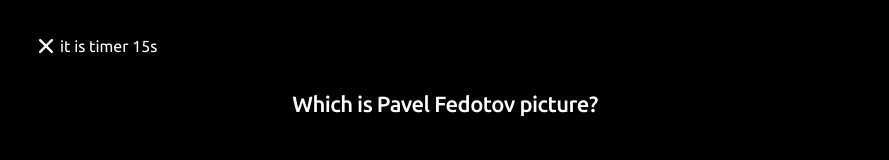
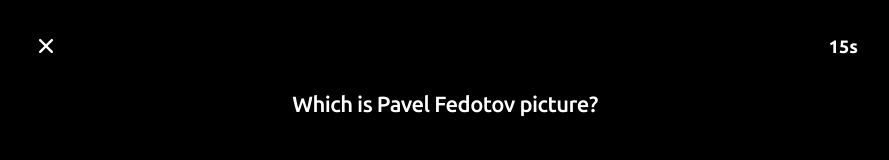
Before and after one commit to olesiklesha/art-quiz, a React (Create React App) app: page /app/quiz/1-art in a window 1280 px wide. Shown: the top 160 px of the page, without its empty margins (195-1084 px from the left). Built offline with nearby package versions, Linux system fonts and the light colour scheme.

Commit message:
feat: create the timer

```diff
--- a/src/components/Game-dialog/helper/index.ts
+++ b/src/components/Game-dialog/helper/index.ts
@@ -8,14 +8,13 @@ export enum GameActionKind {
 
 interface GameAction {
   type: GameActionKind;
-  payload?: boolean | unknown;
+  payload?: boolean;
 }
 
 interface GameState {
   roundNumber: number;
   answersState: boolean[];
   roundsState: IPicture[];
-  variant: string;
   isTimerActive: boolean;
 }
 
--- a/src/components/Game-dialog/index.tsx
+++ b/src/components/Game-dialog/index.tsx
@@ -19,7 +19,6 @@ const GameDialog: FC<GameDialogProps> = ({ round }) => {
   const variant = round.split('-').slice(-1).join('');
   const [gameState, gameDispatch] = useReducer(gameReducer, {
     answersState: [],
-    variant,
     roundNumber: 0,
     roundsState: getInitialGameState(round, variant),
     isTimerActive: true,
@@ -59,26 +58,31 @@ const GameDialog: FC<GameDialogProps> = ({ round }) => {
     finish();
   }, [finish, answersState, dispatch, round, variant]);
 
-  const { author, year, name, imageNum } = roundsState[roundNumber];
-  const checkAnswer = useCallback((answer: string, correctAnswer: string) => {
-    gameDispatch({
-      type: GameActionKind.SET_ANS_STATE,
-      payload: answer === correctAnswer,
-    });
-    setIsOpened(true);
+  const toggleIsTimerActive = useCallback(() => {
     gameDispatch({
       type: GameActionKind.SET_T,
-      payload: false,
+      payload: !isTimerActive,
     });
-  }, []);
+  }, [isTimerActive]);
+
+  const { author, imageNum } = roundsState[roundNumber];
+
+  const checkAnswer = useCallback(
+    (answer: string, correctAnswer: string) => {
+      gameDispatch({
+        type: GameActionKind.SET_ANS_STATE,
+        payload: answer === correctAnswer,
+      });
+      setIsOpened(true);
+      toggleIsTimerActive();
+    },
+    [toggleIsTimerActive]
+  );
 
   const handleCloseModal = () => {
     setIsOpened(false);
     setNextRound();
-    gameDispatch({
-      type: GameActionKind.SET_T,
-      payload: true,
-    });
+    toggleIsTimerActive();
   };
 
   return (
@@ -86,8 +90,6 @@ const GameDialog: FC<GameDialogProps> = ({ round }) => {
       <GameRound
         imageNum={imageNum}
         author={author}
-        name={name}
-        year={year}
         gameVariant={variant}
         check={checkAnswer}
         isTimerActive={isTimerActive}
--- a/src/components/Game-round-header/index.tsx
+++ b/src/components/Game-round-header/index.tsx
@@ -19,6 +19,7 @@ const GameRoundHeader: FC<RoundHeaderProps> = ({ finishRound, isTimerActive }) =
   const handleBtnCloseClick = () => {
     setIsOpened((prev) => !prev);
   };
+
   const closeModal = () => {
     navigate(path === Variant.PIC ? AppRoutes.PIC : AppRoutes.ART, { replace: true });
   };
--- a/src/components/Timer/index.tsx
+++ b/src/components/Timer/index.tsx
@@ -1,5 +1,6 @@
 import React, { FC, useContext, useEffect, useState } from 'react';
 import { GlobalContext } from '../../store';
+import { Time } from './styles';
 
 interface TimerProps {
   finishRound: (answer: string, correctAnswer: string) => void;
@@ -12,17 +13,6 @@ const Timer: FC<TimerProps> = ({ finishRound, isTimerActive }) => {
   const [{ settings }] = useContext(GlobalContext);
   const { isTimeGame, duration } = settings;
   const [seconds, setSeconds] = useState(duration);
-  console.log(isTimerActive);
-  // const [isActive, setIsActive] = useState(isTimerActive);
-
-  // const toggleIsActive = () => {
-  //   setIsActive(!isActive);
-  // };
-  //
-  // const reset = () => {
-  //   setSeconds(duration);
-  //   setIsActive(true);
-  // };
 
   useEffect(() => {
     if (isTimerActive) {
@@ -36,11 +26,12 @@ const Timer: FC<TimerProps> = ({ finishRound, isTimerActive }) => {
       }, 1000);
     } else {
       clearInterval(interval);
+      setSeconds(duration);
     }
     return () => clearInterval(interval);
   }, [isTimerActive, seconds, finishRound, duration]);
 
-  return <>{isTimeGame && <div>it is timer {seconds}s</div>}</>;
+  return <>{isTimeGame && <Time>{seconds}s</Time>}</>;
 };
 
 export default Timer;
--- /dev/null
+++ b/src/components/Timer/styles.ts
@@ -0,0 +1,7 @@
+import styled from 'styled-components';
+
+export const Time = styled.span`
+  font-weight: 700;
+  font-size: 18px;
+  margin-left: auto;
+`;
```
Also changed, not shown: src/components/Game-round/index.tsx (+3 -13 lines).
